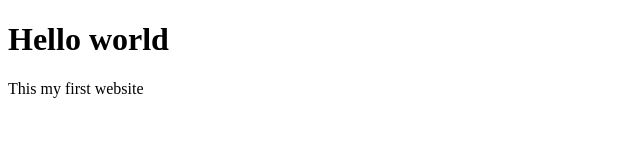
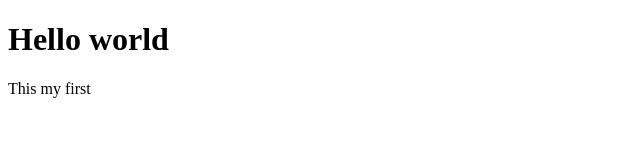
Before and after one commit to Aliyanshaikh66/SMIT-Batch-23, a plain HTML site: page index.html in a window 1280 px wide. Shown: the full height of the page, 0-640 px from the left. Drawn offline with Linux system fonts and the light colour scheme.

Commit message:
Update index.html

```diff
--- a/index.html
+++ b/index.html
@@ -7,6 +7,6 @@
 </head>
 <body>
     <h1>Hello world</h1>
-    <p>This my first website</p>
+    <p>This my first</p>
 </body>
 </html>
```
